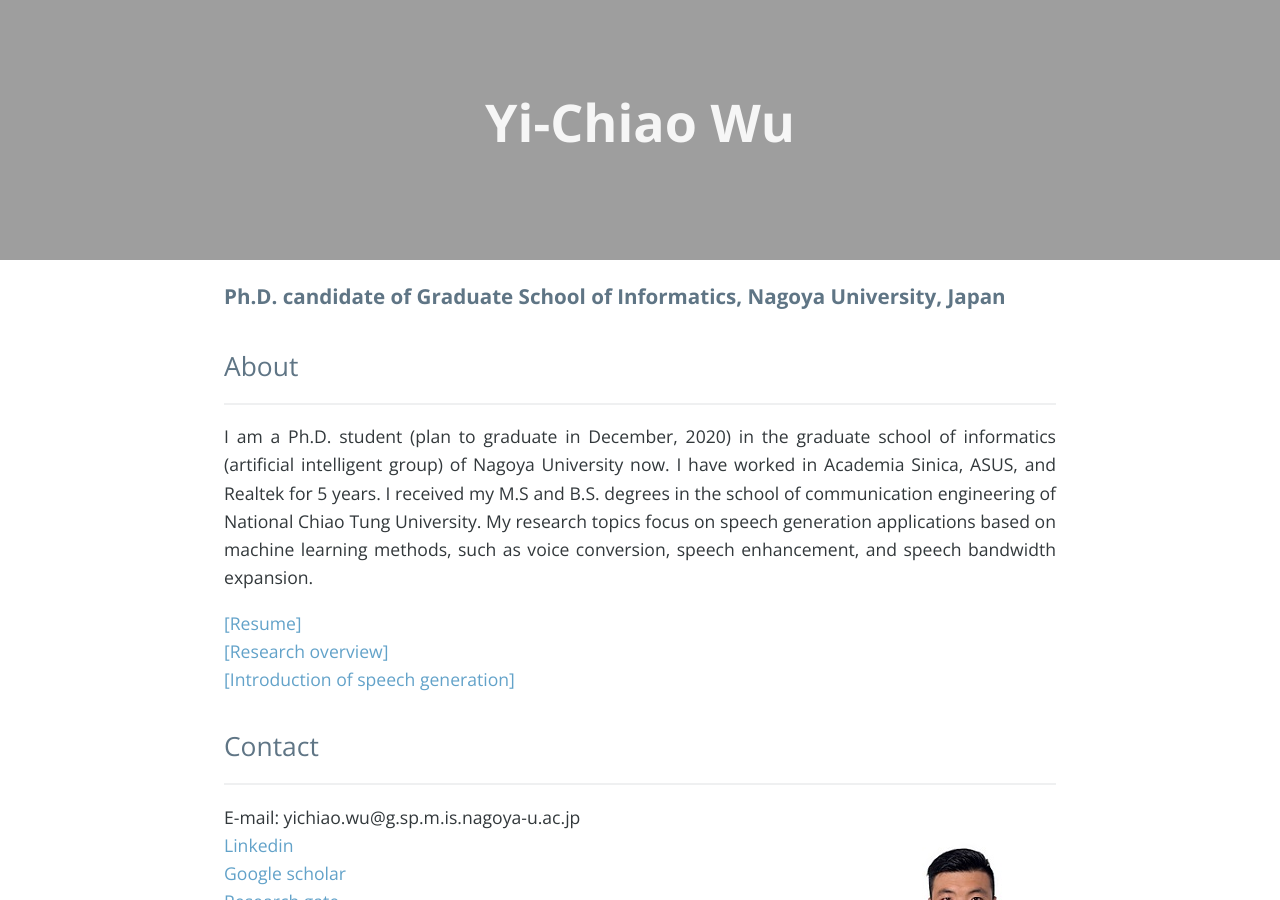
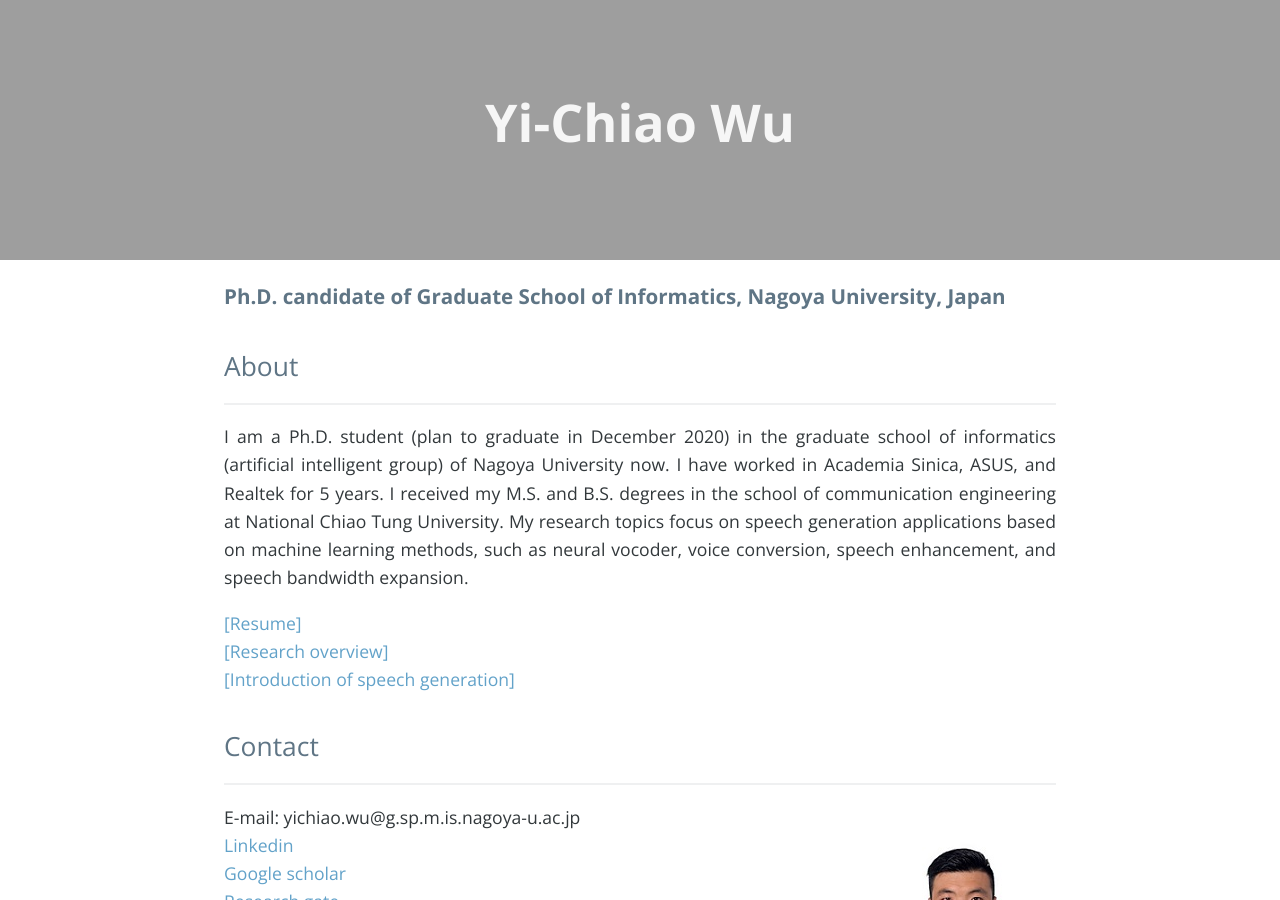
Before and after one commit to bigpon/bigpon.github.io, a Jekyll site: the page built from index.md, in a window 1280 px wide and 900 px high. Built offline with Jekyll 4.4.1, drawn with Linux system fonts in a browser that asks for light colours; nearby versions of some CDN libraries; comment, search, counter and statistics services are not loaded; our own code applies the rules of GitHub Pages for plain Markdown files.

Commit message:
update index.md'

```diff
--- a/index.md
+++ b/index.md
@@ -5,7 +5,7 @@ layout: default
 
 ## About
 ---
-<p align="justify"> I am a Ph.D. student (plan to graduate in December, 2020) in the graduate school of informatics (artificial intelligent group) of Nagoya University now. I have worked in Academia Sinica, ASUS, and Realtek for 5 years. I received my M.S and B.S. degrees in the school of communication engineering of National Chiao Tung University. My research topics focus on speech generation applications based on machine learning methods, such as voice conversion, speech enhancement, and speech bandwidth expansion. </p>
+<p align="justify"> I am a Ph.D. student (plan to graduate in December 2020) in the graduate school of informatics (artificial intelligent group) of Nagoya University now. I have worked in Academia Sinica, ASUS, and Realtek for 5 years. I received my M.S. and B.S. degrees in the school of communication engineering at National Chiao Tung University. My research topics focus on speech generation applications based on machine learning methods, such as neural vocoder, voice conversion, speech enhancement, and speech bandwidth expansion. </p>
 <a href="res/download/20200509_CV_YiChiaoWu.pdf" download="CV_YiChiaoWu.pdf">[Resume]</a><br />
 <a href="res/download/20200420_Research_YiChiaoWu.pptx" download="Research_YiChiaoWu.pptx">[Research overview]</a><br />
 <a href="res/download/20200706_Speech_Generation.pptx" download="Speech_Generation.pptx">[Introduction of speech generation]</a>
```
